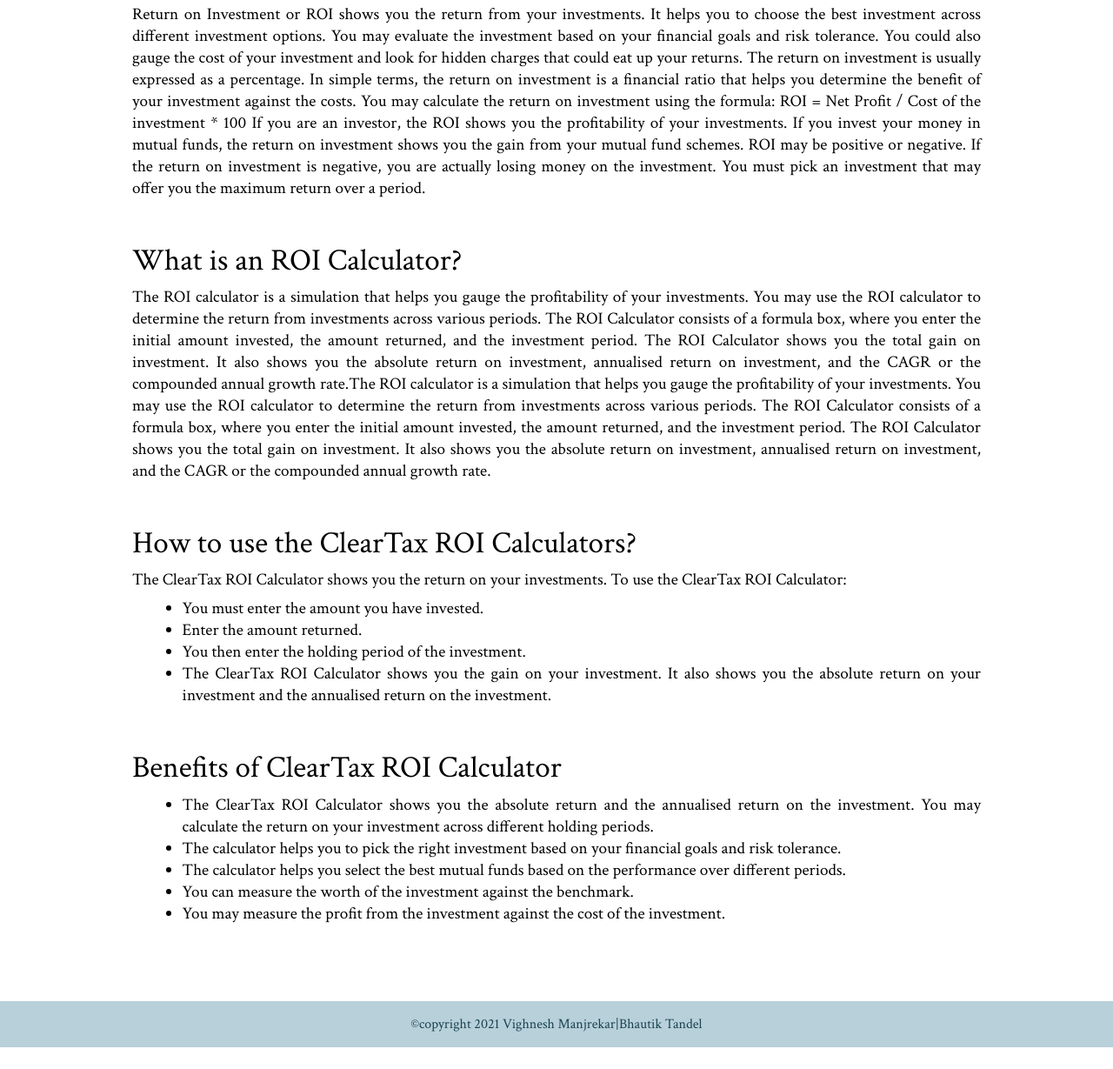
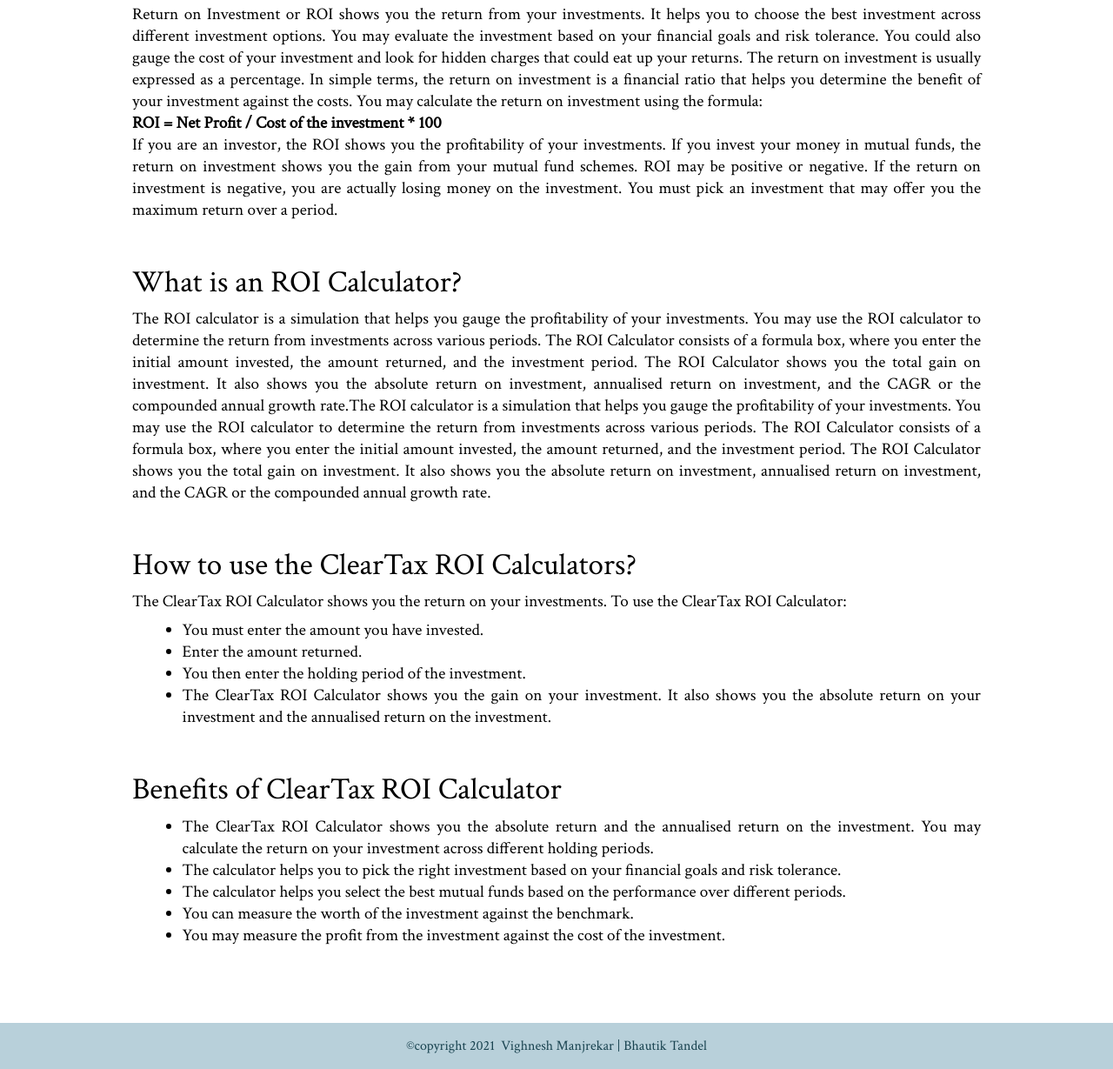
Before and after one commit to VighneshManjrekar/investment-calculator, a plain HTML site: page index.html in a window 1280 px wide. Shown: the part 737-1966 px from the top of the page at 87% size. Before the commit the page ends 1941 px from the top, so only its background shows below. Drawn offline with Linux system fonts and the light colour scheme.

Commit message:
Update index.html

```diff
--- a/index.html
+++ b/index.html
@@ -83,9 +83,10 @@
                     In simple
                     terms, the return on investment is a financial ratio that helps you determine the benefit of
                     your
-                    investment against the costs. You may calculate the return on investment using the formula: ROI
-                    = Net
-                    Profit / Cost of the investment * 100 If you are an investor, the ROI shows you the
+                    investment against the costs. You may calculate the return on investment using the formula:
+                    <br><span style="font-weight: bold;">ROI
+                        = Net
+                        Profit / Cost of the investment * 100</span><br> If you are an investor, the ROI shows you the
                     profitability of
                     your investments. If you invest your money in mutual funds, the return on investment shows you
                     the gain
@@ -160,7 +161,7 @@
             </div>
         </section>
         <section id="footer">
-            <p id="footer-p">&copy;copyright 2021 Vighnesh Manjrekar|Bhautik Tandel</p>
+            <p id="footer-p">&copy;copyright 2021 &nbsp;Vighnesh Manjrekar | Bhautik Tandel</p>
         </section>
     </div>
 </body>
```
